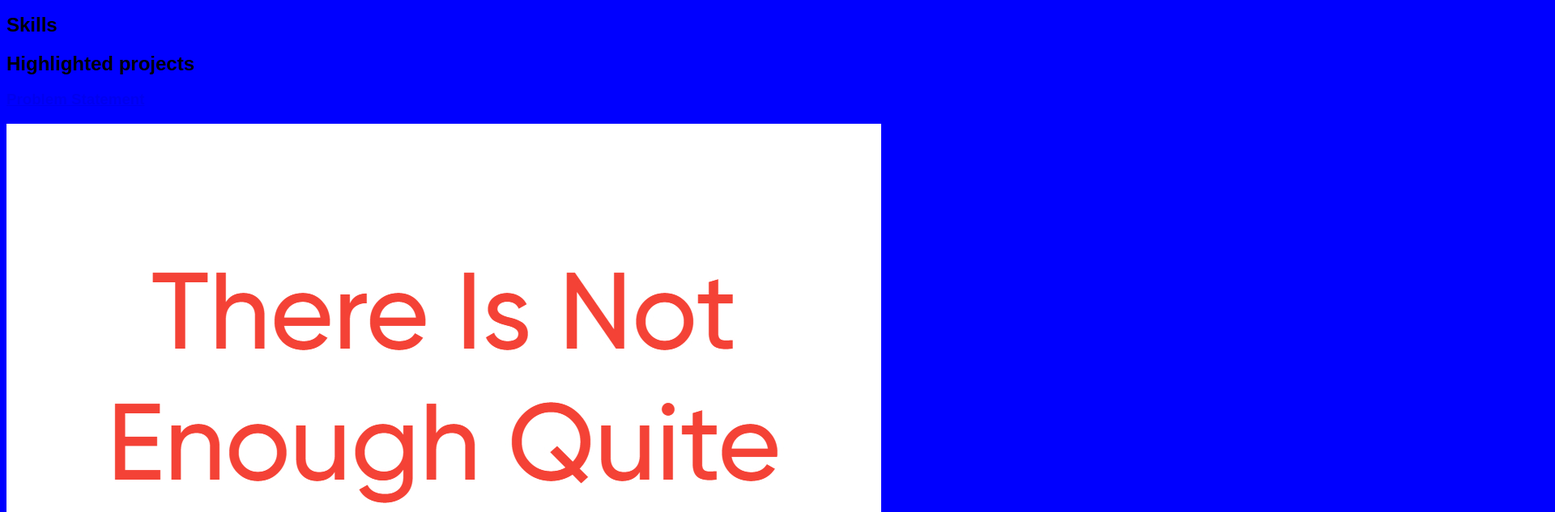
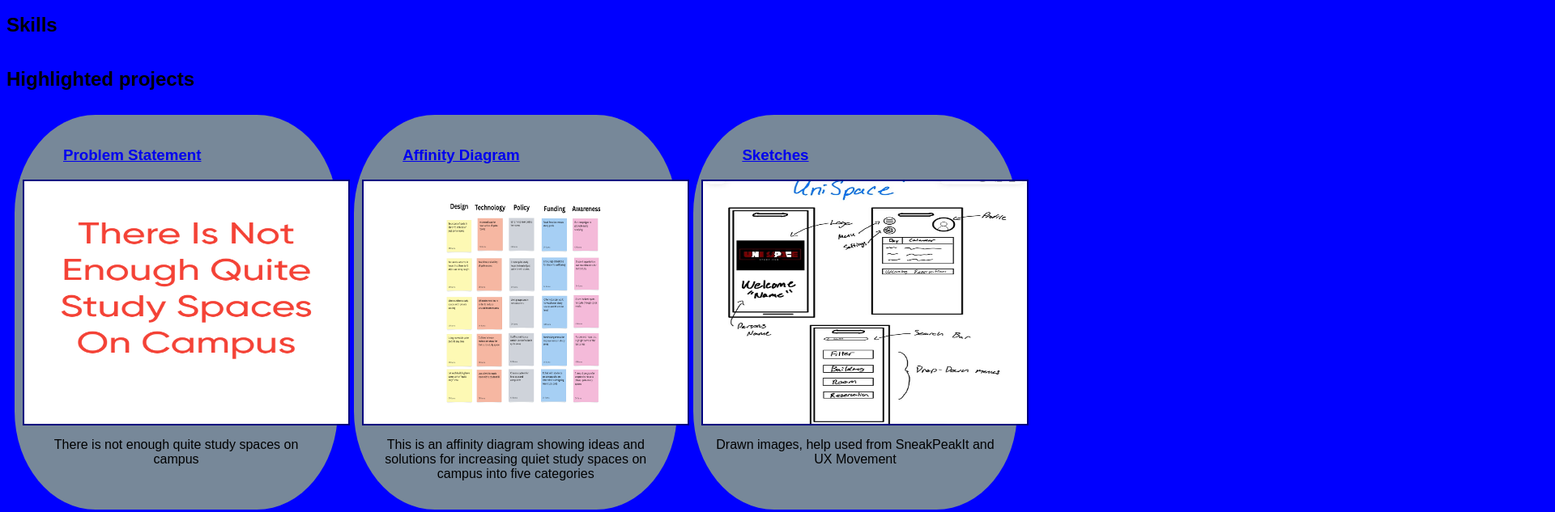
Before and after one commit to JaydenRachlin/JaydenRachlin.github.io, a plain HTML site: page index.html in a window 1280 px wide. Shown: the part 205-838 px from the top of the page at 81% size, 1920 px wide, since content can reach past the window. Drawn offline with Linux system fonts and the light colour scheme.

Commit message:
updated CSS

```diff
--- a/styles.css
+++ b/styles.css
@@ -6,3 +6,40 @@ h1 {
 color: green;
 text-align: center;
 }
+.projects {
+    /* make the blobs float side-by-side */
+	display:flex;
+	flex-wrap:wrap;
+}
+.projects h2 {
+    /* display the h2 on its own line, not with the section blobs */
+	width: 100%;
+}
+.project {
+    /* form the section blobs */
+    width: 30%;
+    margin: 10px;
+    padding: 20px 10px;
+    background: lightslategray;
+    /* rounded corners for the blobs */
+    border-radius: 25%;
+}
+.project h3 {
+    /* pull the h3 text away from the left blob wall */
+    margin-left: 50px;
+}
+.project img {
+    /* adjust your image sizes as needed */
+    width: 400px;
+    height: 300px;
+    margin: 10px auto;
+    border: 2px solid navy;
+    display: block;
+    /* center the images inside the blobs */
+    text-align: center;
+}
+.project p {
+    /* center the p text in the blob */
+    text-align: center;
+    margin: 15px;
+}
```
Also changed, not shown: Images/thumbnail.jpg (renamed from thumbnail.jpg), 2 other files.
